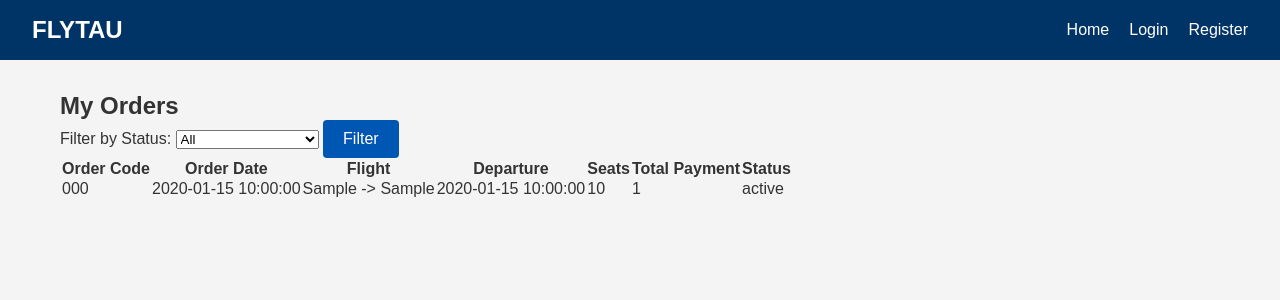
After one commit to InbarKedem/project-year-2, a Flask app: template templates/my_orders.html in a window 1280 px wide. The commit adds this page. Shown: the top 300 px of the page. Run offline with Flask 3, Linux system fonts and the light colour scheme; the template is opened without the code that fills it: most values are stand-ins (such as "Sample title", 1, 10 or a date in 2020).

Commit message:
Add My Orders page for customers

```diff
--- a/main.py
+++ b/main.py
@@ -101,5 +101,41 @@ def manager_dashboard():
         return redirect(url_for('login'))
     return render_template('manager_dashboard.html')
 
+@app.route('/my_orders')
+def my_orders():
+    if session.get('role') != 'customer':
+        flash('Please log in as a customer to view your orders.', 'warning')
+        return redirect(url_for('login'))
+
+    email = session.get('user_id')
+    status_filter = request.args.get('status')
+
+    query = """
+        SELECT
+            O.order_code,
+            O.order_date,
+            O.total_payment,
+            O.order_status,
+            O.departure_time,
+            A1.airport_name as source_airport,
+            A2.airport_name as dest_airport,
+            (SELECT COUNT(*) FROM Order_Seats OS WHERE OS.order_code = O.order_code) as seats
+        FROM Order_Table O
+        JOIN Airport A1 ON O.source_airport_id = A1.airport_id
+        JOIN Airport A2 ON O.dest_airport_id = A2.airport_id
+        WHERE O.customer_email = %s
+    """
+    params = [email]
+
+    if status_filter:
+        query += " AND O.order_status = %s"
+        params.append(status_filter)
+
+    query += " ORDER BY O.order_date DESC"
+
+    orders = query_db(query, tuple(params))
+
+    return render_template('my_orders.html', orders=orders)
+
 if __name__ == '__main__':
     app.run(debug=True)
--- a/templates/base.html
+++ b/templates/base.html
@@ -20,6 +20,9 @@
         </li>
         {% endif %} {% if session.get('user_id') %}
         <li><span>Welcome, {{ session.get('name') }}</span></li>
+        {% if session.get('role') == 'customer' %}
+        <li><a href="{{ url_for('my_orders') }}">My Orders</a></li>
+        {% endif %}
         <li><a href="{{ url_for('logout') }}">Logout</a></li>
         {% else %}
         <li><a href="{{ url_for('login') }}">Login</a></li>
--- /dev/null
+++ b/templates/my_orders.html
@@ -0,0 +1,50 @@
+{% extends 'base.html' %}
+
+{% block content %}
+<h2>My Orders</h2>
+
+<div class="filter-section">
+    <form action="{{ url_for('my_orders') }}" method="GET">
+        <label for="status">Filter by Status:</label>
+        <select name="status" id="status">
+            <option value="">All</option>
+            <option value="Active" {% if request.args.get('status') == 'Active' %}selected{% endif %}>Active</option>
+            <option value="Completed" {% if request.args.get('status') == 'Completed' %}selected{% endif %}>Completed</option>
+            <option value="Customer Cancelled" {% if request.args.get('status') == 'Customer Cancelled' %}selected{% endif %}>Customer Cancelled</option>
+            <option value="System Cancelled" {% if request.args.get('status') == 'System Cancelled' %}selected{% endif %}>System Cancelled</option>
+        </select>
+        <button type="submit" class="btn">Filter</button>
+    </form>
+</div>
+
+<table class="table">
+    <thead>
+        <tr>
+            <th>Order Code</th>
+            <th>Order Date</th>
+            <th>Flight</th>
+            <th>Departure</th>
+            <th>Seats</th>
+            <th>Total Payment</th>
+            <th>Status</th>
+        </tr>
+    </thead>
+    <tbody>
+        {% for order in orders %}
+        <tr>
+            <td>{{ order.order_code }}</td>
+            <td>{{ order.order_date }}</td>
+            <td>{{ order.source_airport }} -> {{ order.dest_airport }}</td>
+            <td>{{ order.departure_time }}</td>
+            <td>{{ order.seats }}</td>
+            <td>{{ order.total_payment }}</td>
+            <td>{{ order.order_status }}</td>
+        </tr>
+        {% else %}
+        <tr>
+            <td colspan="7">No orders found.</td>
+        </tr>
+        {% endfor %}
+    </tbody>
+</table>
+{% endblock %}
```
